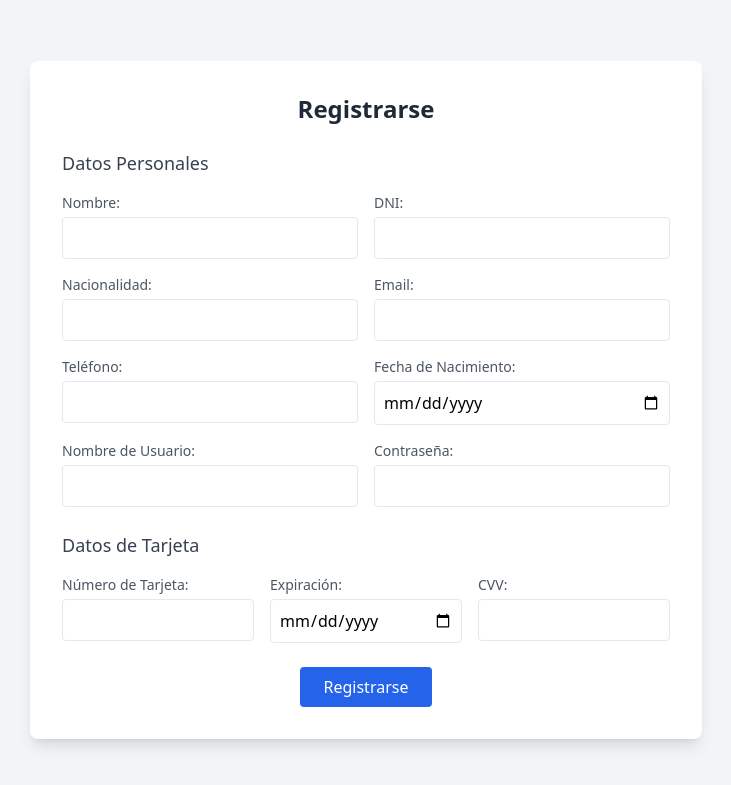
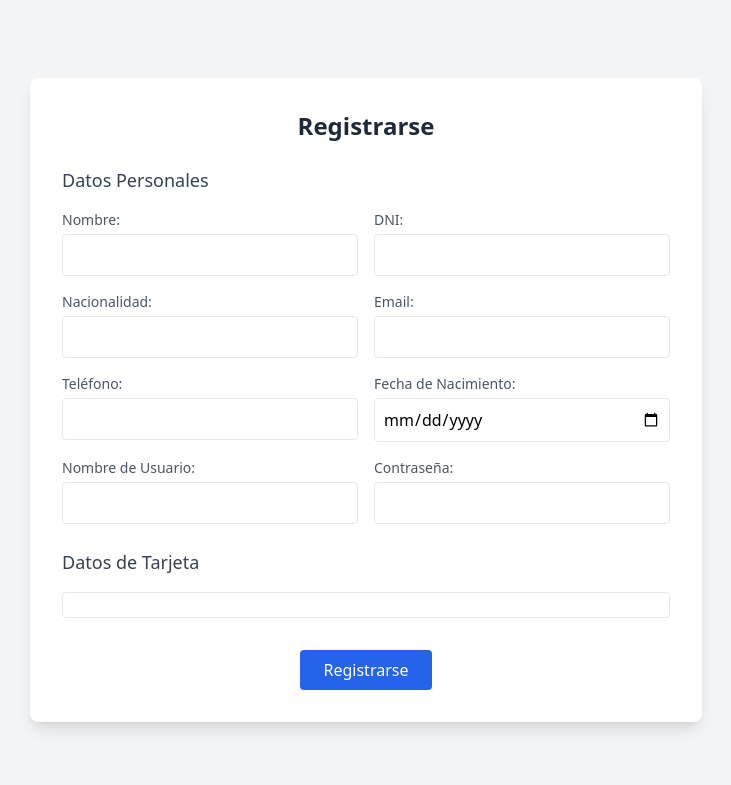
Before and after one commit to NicolasM146/IngS2, a Flask app: page /register/ in a window 1280 px wide. Shown: the top 785 px of the page, without its empty margins (274-1005 px from the left). Run offline with Flask 3, Linux system fonts and the light colour scheme; some libraries are stand-ins or nearby versions.

Commit message:
sTRIPE TERMINADO CON STRIPE ELEMENTS

```diff
--- a/src/web/controllers/Register.py
+++ b/src/web/controllers/Register.py
@@ -33,55 +33,51 @@ def register():
             "fecha_nacimiento": request.form.get("fecha_nacimiento", "")
         }
 
-        data_tarjeta = None
-        if request.form.get("number"):
-            data_tarjeta = {
-                "number": request.form.get("number", "").strip(),
-                "expiration_date": request.form.get("expiration_date", "").strip(),
-                "cvv": request.form.get("cvv", "").strip()
-            }
+        # En esta versión se espera recibir un payment_method_id token desde frontend (Stripe Elements)
+        payment_method_id = request.form.get("payment_method_id")
 
         rol_cliente = Rol.query.filter_by(nombre="client").first()
         if not rol_cliente:
             flash("El rol 'client' no está definido en la base de datos.", "error")
-            return render_template('auth/register.html', datos=data_usuario)
+            return render_template('auth/register.html', datos=data_usuario, stripe_public_key=current_app.config['STRIPE_PUBLISHABLE_KEY'])
 
+        # Validaciones usuario
         if not es_nombre_valido(data_usuario["nombre"]):
             flash("El nombre solo debe contener letras y acentos.", "error")
-            return render_template('auth/register.html', datos=data_usuario)
+            return render_template('auth/register.html', datos=data_usuario, stripe_public_key=current_app.config['STRIPE_PUBLISHABLE_KEY'])
 
         if not data_usuario["dni"].isdigit():
             flash("El DNI debe contener solo números.", "error")
-            return render_template('auth/register.html', datos=data_usuario)
+            return render_template('auth/register.html', datos=data_usuario, stripe_public_key=current_app.config['STRIPE_PUBLISHABLE_KEY'])
 
         if not es_telefono_valido(data_usuario["telefono"]):
             flash("El teléfono debe contener solo números (mínimo 6 dígitos).", "error")
-            return render_template('auth/register.html', datos=data_usuario)
+            return render_template('auth/register.html', datos=data_usuario, stripe_public_key=current_app.config['STRIPE_PUBLISHABLE_KEY'])
 
         if not es_email_valido(data_usuario["email"]):
             flash("El email no tiene un formato válido.", "error")
-            return render_template('auth/register.html', datos=data_usuario)
+            return render_template('auth/register.html', datos=data_usuario, stripe_public_key=current_app.config['STRIPE_PUBLISHABLE_KEY'])
 
         if User.query.filter_by(email=data_usuario["email"]).first():
             flash("El email ya está registrado.", "error")
-            return render_template('auth/register.html', datos=data_usuario)
+            return render_template('auth/register.html', datos=data_usuario, stripe_public_key=current_app.config['STRIPE_PUBLISHABLE_KEY'])
 
         if User.query.filter_by(username=data_usuario["username"]).first():
             flash("El nombre de usuario ya está en uso.", "error")
-            return render_template('auth/register.html', datos=data_usuario)
+            return render_template('auth/register.html', datos=data_usuario, stripe_public_key=current_app.config['STRIPE_PUBLISHABLE_KEY'])
 
         if len(data_usuario["password"]) < 6:
             flash("La contraseña debe tener al menos 6 caracteres.", "error")
-            return render_template('auth/register.html', datos=data_usuario)
+            return render_template('auth/register.html', datos=data_usuario, stripe_public_key=current_app.config['STRIPE_PUBLISHABLE_KEY'])
 
         try:
             fecha_nacimiento = datetime.strptime(data_usuario["fecha_nacimiento"], "%Y-%m-%d").date()
             if fecha_nacimiento >= date.today():
                 flash("La fecha de nacimiento no puede ser en el futuro.", "error")
-                return render_template('auth/register.html', datos=data_usuario)
+                return render_template('auth/register.html', datos=data_usuario, stripe_public_key=current_app.config['STRIPE_PUBLISHABLE_KEY'])
         except ValueError:
             flash("Fecha de nacimiento inválida.", "error")
-            return render_template('auth/register.html', datos=data_usuario)
+            return render_template('auth/register.html', datos=data_usuario, stripe_public_key=current_app.config['STRIPE_PUBLISHABLE_KEY'])
 
         nuevo_usuario = User(
             nombre=data_usuario["nombre"],
@@ -99,28 +95,21 @@ def register():
 
         if not nuevo_usuario.es_mayor_de_edad():
             flash("El usuario debe ser mayor de edad para registrarse.", "error")
-            return render_template('auth/register.html', datos=data_usuario)
+            return render_template('auth/register.html', datos=data_usuario, stripe_public_key=current_app.config['STRIPE_PUBLISHABLE_KEY'])
 
-        if data_tarjeta:
+        if payment_method_id:
             stripe.api_key = current_app.config['STRIPE_SECRET_KEY']
             try:
-                exp_year, exp_month = map(int, data_tarjeta["expiration_date"].split("-"))
-                payment_method = stripe.PaymentMethod.create(
-                    type="card",
-                    card={
-                        "number": data_tarjeta["number"],
-                        "exp_month": exp_month,
-                        "exp_year": exp_year,
-                        "cvc": data_tarjeta["cvv"],
-                    },
-                )
-                nuevo_usuario.stripe_payment_method_id = payment_method.id
-            except stripe.error.CardError as e:
-                flash("Datos de tarjeta inválidos: " + e.user_message, "error")
-                return render_template('auth/register.html', datos=data_usuario)
-            except Exception as e:
-                flash("Error al procesar la tarjeta: " + str(e), "error")
-                return render_template('auth/register.html', datos=data_usuario)
+                # Asociamos el payment method al cliente (en este caso usuario aún no tiene id Stripe Customer,
+                # pero podrías crear uno aquí y guardarlo)
+                nuevo_usuario.stripe_payment_method_id = payment_method_id
+                # Aquí podrías crear un customer en Stripe y asociarlo si lo deseas.
+                # Ejemplo (opcional):
+                # customer = stripe.Customer.create(email=nuevo_usuario.email, payment_method=payment_method_id)
+                # nuevo_usuario.stripe_customer_id = customer.id
+            except stripe.error.StripeError as e:
+                flash("Error con Stripe: " + e.user_message, "error")
+                return render_template('auth/register.html', datos=data_usuario, stripe_public_key=current_app.config['STRIPE_PUBLISHABLE_KEY'])
 
         db.session.add(nuevo_usuario)
         db.session.commit()
@@ -129,7 +118,9 @@ def register():
         flash("Usuario registrado. Por favor revisa tu correo para confirmar tu cuenta.", "info")
         return redirect(url_for('login.login'))
 
-    return render_template("auth/register.html")
+    # GET
+    return render_template("auth/register.html", stripe_public_key=current_app.config['STRIPE_PUBLISHABLE_KEY'])
+
 
 @bp.route('/confirm/<token>')
 def confirm_email(token):
--- a/src/web/templates/auth/register.html
+++ b/src/web/templates/auth/register.html
@@ -1,9 +1,11 @@
 <!DOCTYPE html>
 <html lang="es">
 <head>
-    <meta charset="UTF-8">
+    <meta charset="UTF-8" />
     <title>Registro de Usuario</title>
     <script src="https://cdn.tailwindcss.com"></script>
+    <!-- Carga Stripe.js -->
+    <script src="https://js.stripe.com/v3/"></script>
 </head>
 <body class="bg-gray-100 min-h-screen flex items-center justify-center">
 
@@ -22,80 +24,111 @@
       {% endif %}
     {% endwith %}
 
-    <form method="POST" action="{{ url_for('register.register') }}" class="space-y-6">
+    <form id="registration-form" method="POST" action="{{ url_for('register.register') }}" class="space-y-6">
 
         <fieldset>
             <legend class="text-lg font-medium text-gray-700 mb-4">Datos Personales</legend>
 
             <div class="grid grid-cols-1 sm:grid-cols-2 gap-4">
+                <!-- Campos personales igual que antes -->
                 <div>
                     <label class="block text-gray-600 text-sm">Nombre:</label>
-                    <input type="text" name="nombre" value="{{ datos.nombre if datos else '' }}" required class="w-full mt-1 p-2 border rounded">
+                    <input type="text" name="nombre" value="{{ datos.nombre if datos else '' }}" required class="w-full mt-1 p-2 border rounded" />
                 </div>
-
                 <div>
                     <label class="block text-gray-600 text-sm">DNI:</label>
-                    <input type="text" name="dni" value="{{ datos.dni if datos else '' }}" required class="w-full mt-1 p-2 border rounded">
+                    <input type="text" name="dni" value="{{ datos.dni if datos else '' }}" required class="w-full mt-1 p-2 border rounded" />
                 </div>
-
                 <div>
                     <label class="block text-gray-600 text-sm">Nacionalidad:</label>
-                    <input type="text" name="nacionalidad" value="{{ datos.nacionalidad if datos else '' }}" required class="w-full mt-1 p-2 border rounded">
+                    <input type="text" name="nacionalidad" value="{{ datos.nacionalidad if datos else '' }}" required class="w-full mt-1 p-2 border rounded" />
                 </div>
-
                 <div>
                     <label class="block text-gray-600 text-sm">Email:</label>
-                    <input type="email" name="email" value="{{ datos.email if datos else '' }}" required class="w-full mt-1 p-2 border rounded">
+                    <input type="email" name="email" value="{{ datos.email if datos else '' }}" required class="w-full mt-1 p-2 border rounded" />
                 </div>
-
                 <div>
                     <label class="block text-gray-600 text-sm">Teléfono:</label>
-                    <input type="text" name="telefono" value="{{ datos.telefono if datos else '' }}" required class="w-full mt-1 p-2 border rounded">
+                    <input type="text" name="telefono" value="{{ datos.telefono if datos else '' }}" required class="w-full mt-1 p-2 border rounded" />
                 </div>
-
                 <div>
                     <label class="block text-gray-600 text-sm">Fecha de Nacimiento:</label>
-                    <input type="date" name="fecha_nacimiento" value="{{ datos.fecha_nacimiento if datos else '' }}" required class="w-full mt-1 p-2 border rounded">
+                    <input type="date" name="fecha_nacimiento" value="{{ datos.fecha_nacimiento if datos else '' }}" required class="w-full mt-1 p-2 border rounded" />
                 </div>
-
                 <div>
                     <label class="block text-gray-600 text-sm">Nombre de Usuario:</label>
-                    <input type="text" name="username" value="{{ datos.username if datos else '' }}" required class="w-full mt-1 p-2 border rounded">
+                    <input type="text" name="username" value="{{ datos.username if datos else '' }}" required class="w-full mt-1 p-2 border rounded" />
                 </div>
-
                 <div>
                     <label class="block text-gray-600 text-sm">Contraseña:</label>
-                    <input type="password" name="password" required class="w-full mt-1 p-2 border rounded">
+                    <input type="password" name="password" required class="w-full mt-1 p-2 border rounded" />
                 </div>
             </div>
         </fieldset>
 
         <fieldset>
-            <legend class="text-lg font-medium text-gray-700 mb-4">Datos de Tarjeta </legend>
+            <legend class="text-lg font-medium text-gray-700 mb-4">Datos de Tarjeta</legend>
 
-            <div class="grid grid-cols-1 sm:grid-cols-3 gap-4">
-                <div>
-                    <label class="block text-gray-600 text-sm">Número de Tarjeta:</label>
-                    <input type="text" name="number" value="{{ datos_tarjeta.number if datos_tarjeta else '' }}" class="w-full mt-1 p-2 border rounded">
-                </div>
-
-                <div>
-                    <label class="block text-gray-600 text-sm">Expiración:</label>
-                    <input type="date" name="expiration_date" value="{{ datos_tarjeta.expiration_date if datos_tarjeta else '' }}" class="w-full mt-1 p-2 border rounded">
-                </div>
-
-                <div>
-                    <label class="block text-gray-600 text-sm">CVV:</label>
-                    <input type="text" name="cvv" value="{{ datos_tarjeta.cvv if datos_tarjeta else '' }}" class="w-full mt-1 p-2 border rounded">
-                </div>
-            </div>
+            <!-- Aquí insertamos Stripe Elements -->
+            <div id="card-element" class="p-3 border rounded bg-white"></div>
+            <div id="card-errors" role="alert" class="text-red-600 mt-2"></div>
         </fieldset>
 
         <div class="text-center">
-            <button type="submit" class="bg-blue-600 text-white px-6 py-2 rounded hover:bg-blue-700">Registrarse</button>
+            <button id="submit-button" type="submit" class="bg-blue-600 text-white px-6 py-2 rounded hover:bg-blue-700">
+                Registrarse
+            </button>
         </div>
     </form>
 </div>
 
+<script>
+    // Reemplaza con tu clave pública de Stripe (pública)
+    const stripe = Stripe("{{ stripe_public_key }}");
+
+    const elements = stripe.elements();
+    const cardElement = elements.create("card", {
+        style: {
+            base: {
+                fontSize: '16px',
+                color: '#32325d',
+                '::placeholder': { color: '#a0aec0' },
+            },
+            invalid: { color: '#fa755a' }
+        }
+    });
+    cardElement.mount("#card-element");
+
+    const form = document.getElementById("registration-form");
+    const submitButton = document.getElementById("submit-button");
+    const cardErrors = document.getElementById("card-errors");
+
+    form.addEventListener("submit", async (event) => {
+        event.preventDefault();
+        submitButton.disabled = true;
+        cardErrors.textContent = "";
+
+        const { paymentMethod, error } = await stripe.createPaymentMethod({
+            type: "card",
+            card: cardElement,
+        });
+
+        if (error) {
+            cardErrors.textContent = error.message;
+            submitButton.disabled = false;
+        } else {
+            // Creamos un input hidden para mandar el paymentMethod.id al backend
+            const hiddenInput = document.createElement("input");
+            hiddenInput.type = "hidden";
+            hiddenInput.name = "payment_method_id";
+            hiddenInput.value = paymentMethod.id;
+            form.appendChild(hiddenInput);
+
+            // Ahora sí enviamos el formulario
+            form.submit();
+        }
+    });
+</script>
+
 </body>
 </html>
```
